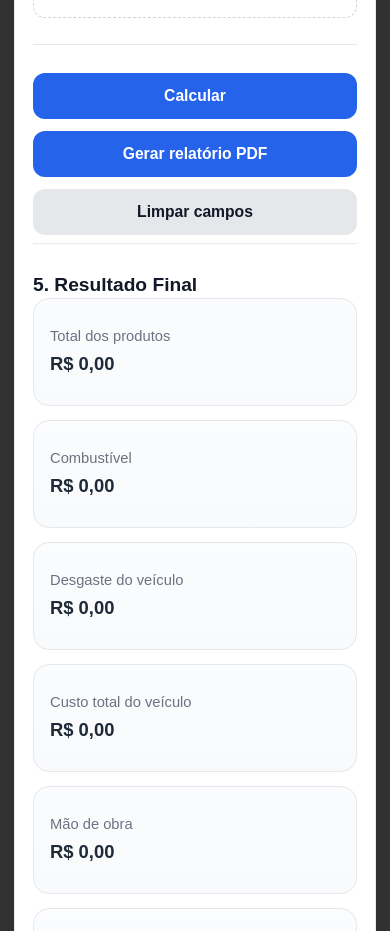
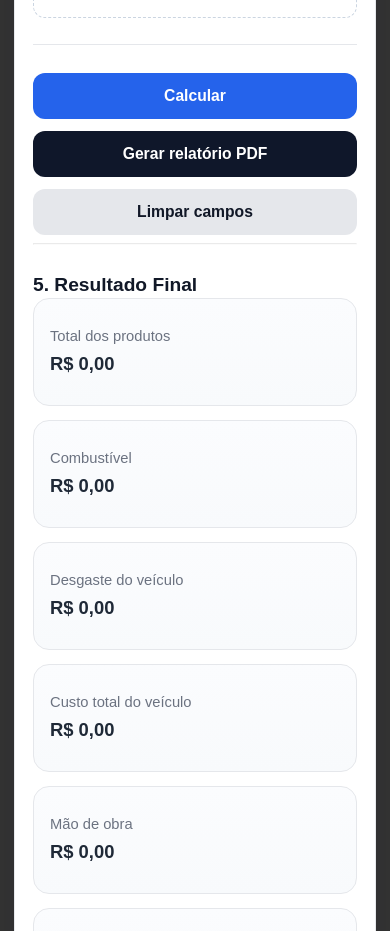
Before and after one commit to Matheushlopes/Calculadora_Gastos_HIGI, a plain HTML site: page index.html in a window 390 px wide. Shown: the part 2407-3338 px from the top of the page. Drawn offline with Linux system fonts and the light colour scheme.

Commit message:
Update style.css

```diff
--- a/style.css
+++ b/style.css
@@ -501,4 +501,20 @@ select:hover {
   .btn.mini {
     width: 100%;
   }
+
+  .btn.pdf {
+  background: #0f172a;
+  color: #ffffff;
 }
+
+.btn.pdf:hover {
+  background: #020617;
+}
+@media (max-width: 520px) {
+  .btn.primario,
+  .btn.secundario,
+  .btn.pdf {
+    width: 100%;
+  }
+}
+}
```
